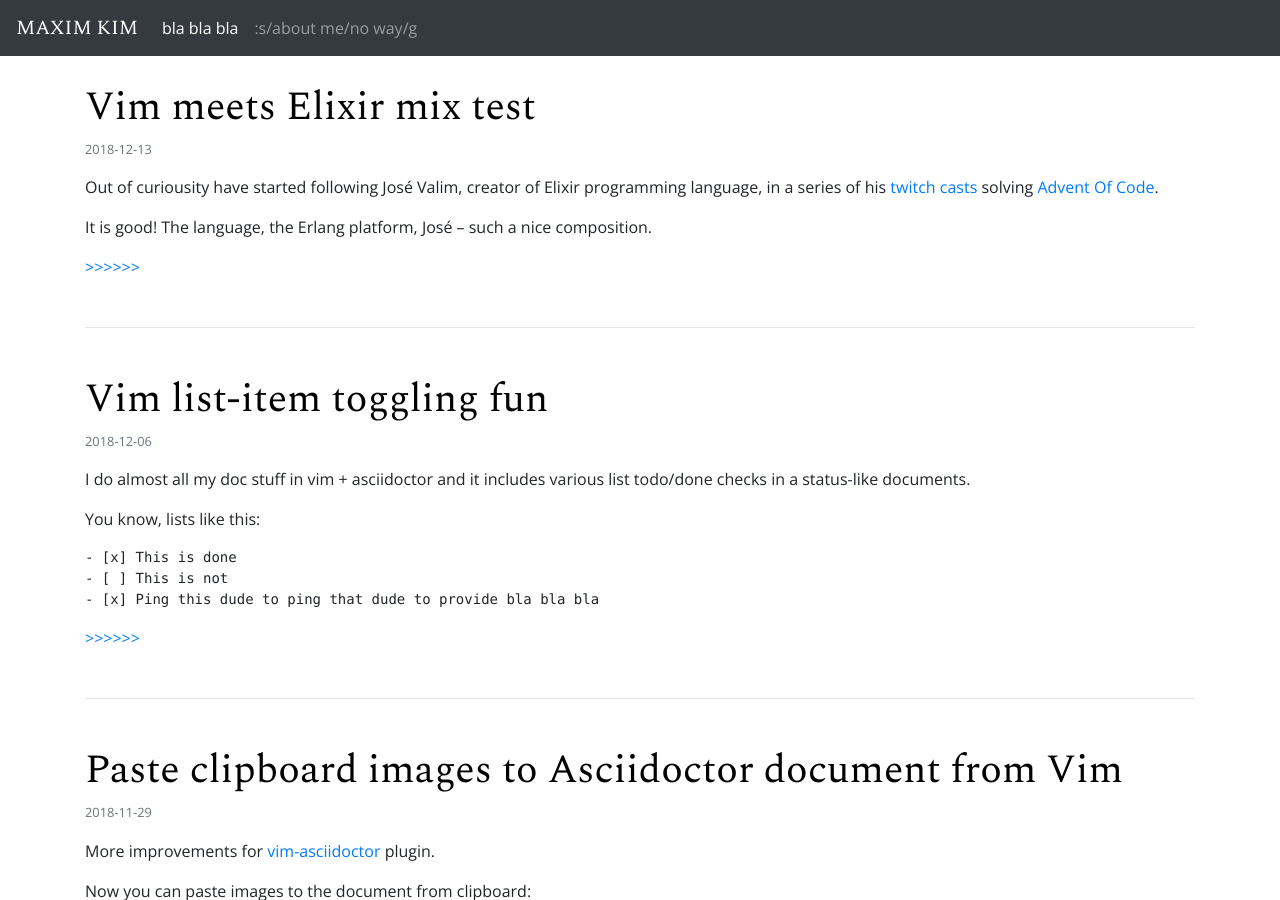
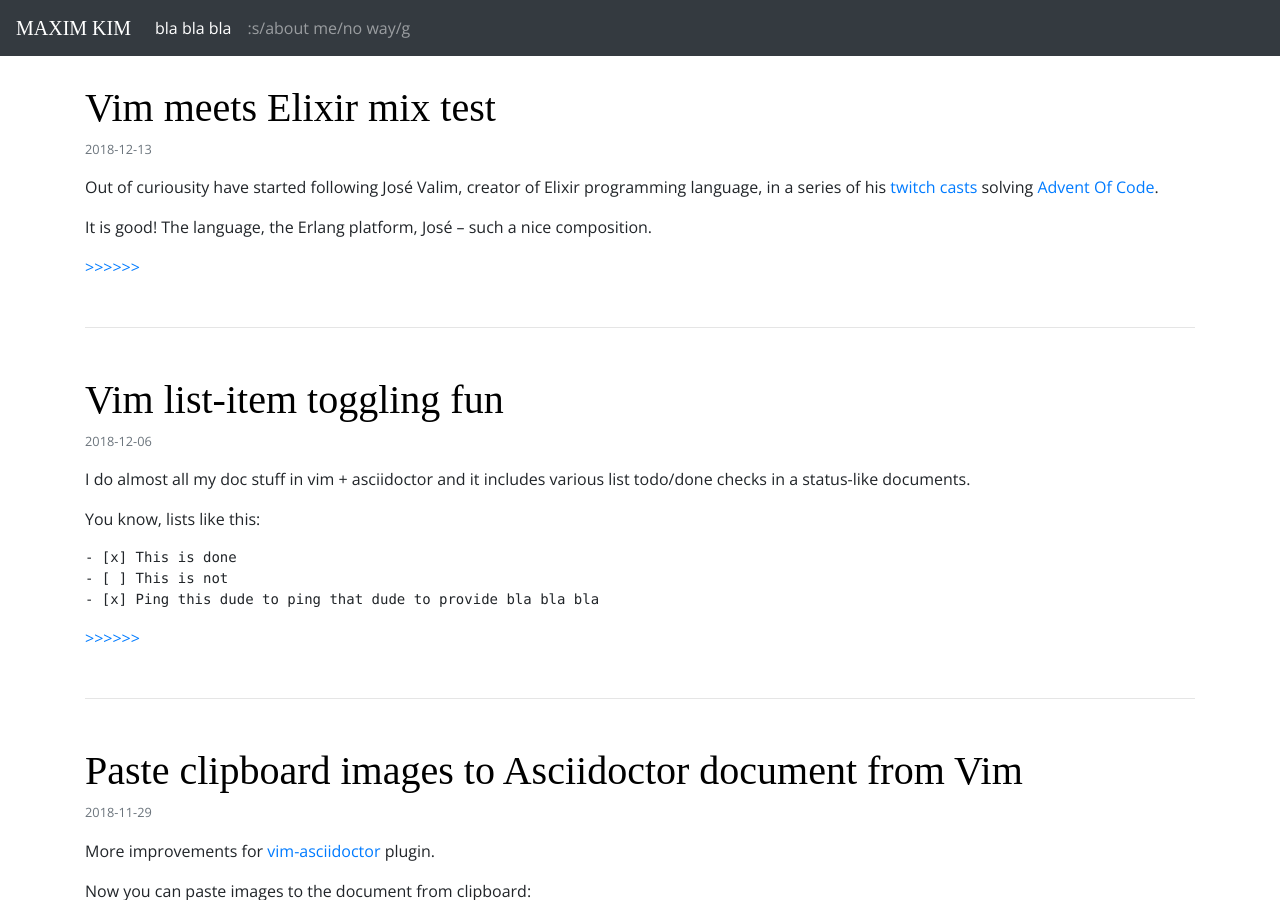
Before and after one commit to habamax/habamax.github.io, a Jekyll site: the page built from index.html, in a window 1280 px wide and 900 px high. Built offline with Jekyll 4.4.1, drawn with Linux system fonts in a browser that asks for light colours; nearby versions of some CDN libraries; the list of posts is cut into pages by our own code; comment, search, counter and statistics services are not loaded; grey boxes are pictures that could not be loaded.

Commit message:
use PT Serif instead of Spectral

```diff
--- a/assets/css/styles.scss
+++ b/assets/css/styles.scss
@@ -1,4 +1,4 @@
 ---
 ---
-@import url('https://fonts.googleapis.com/css?family=Open+Sans:400,400i,700,700i|Spectral&amp;subset=cyrillic');
+@import url('https://fonts.googleapis.com/css?family=Open+Sans:400,400i,700,700i|PT+Serif:700&amp;subset=cyrillic');
 @import "main";
```
